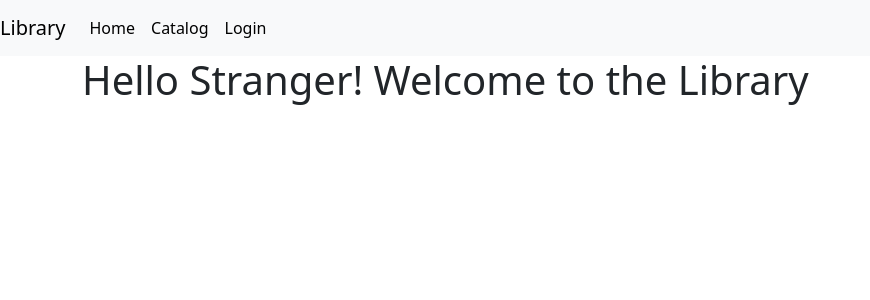
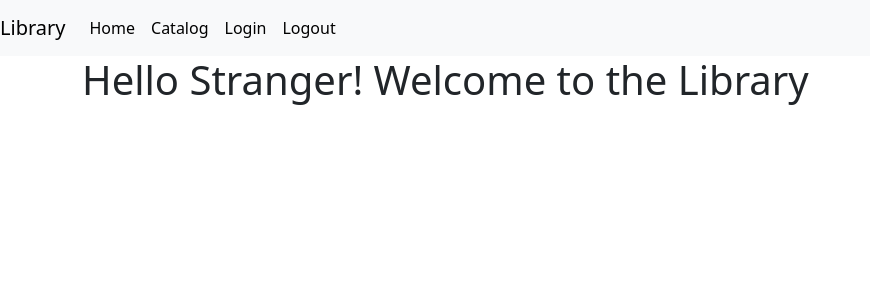
Before and after one commit to DSDouglas/Integrated-Library-System, a Django app: page / in a window 1280 px wide. Shown: the top 300 px of the page, without its empty margins (0-870 px from the left). Run offline with Django 5.2, Linux system fonts and the light colour scheme; some libraries are stand-ins or nearby versions.

Commit message:
routing again

```diff
--- a/templates/base.html
+++ b/templates/base.html
@@ -31,9 +31,9 @@
                 <li class="nav-item active">
                     <a class="nav-link active" href="{% url 'login' %}">Login<span class="sr-only"></span></a>
                 </li>
-                {% comment %} <li class="nav-item active">
-                    <a class="nav-link active" href="{% url 'logged_out' %}">Logout<span class="sr-only"></span></a>
-                </li> {% endcomment %}
+                <li class="nav-item active">
+                    <a class="nav-link active" href="{% url 'logout' %}">Logout<span class="sr-only"></span></a>
+                </li>
             </div>
         </div>
     </nav>
```
